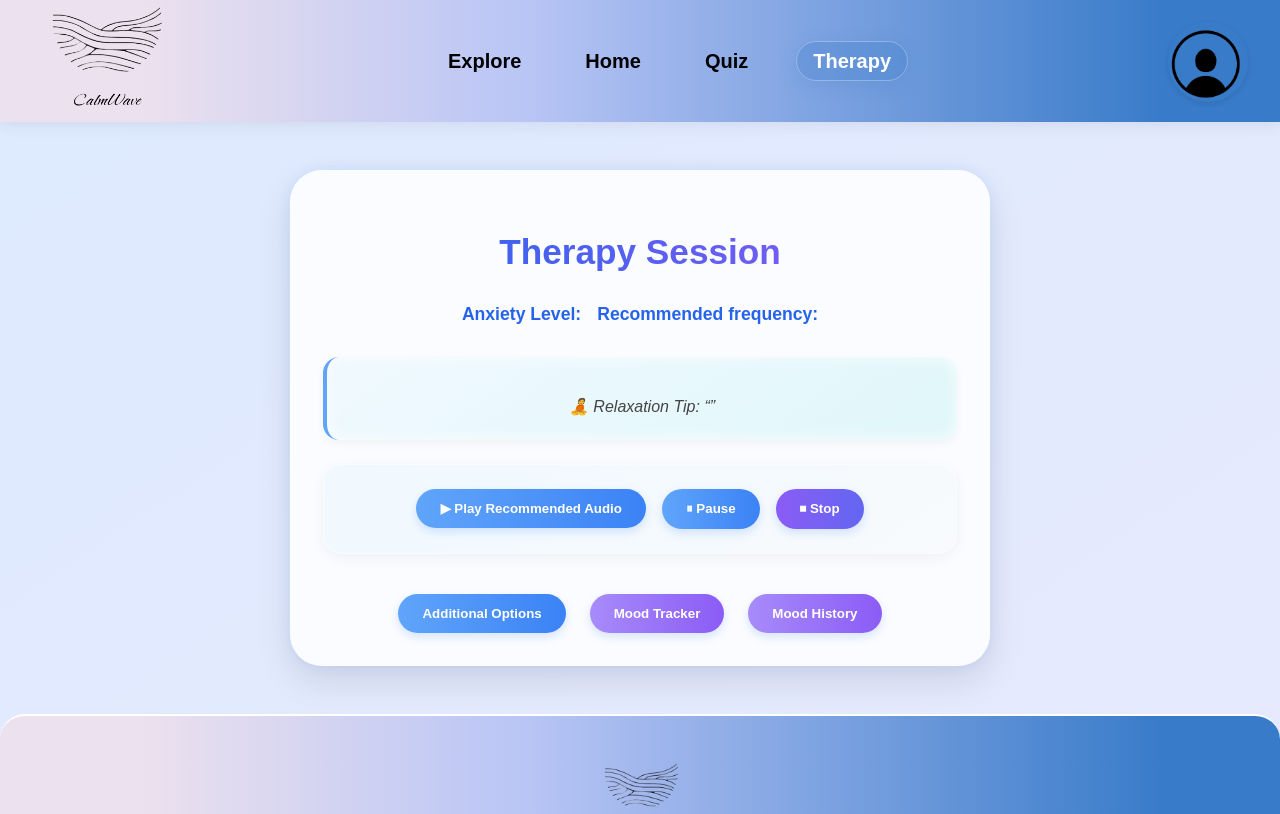
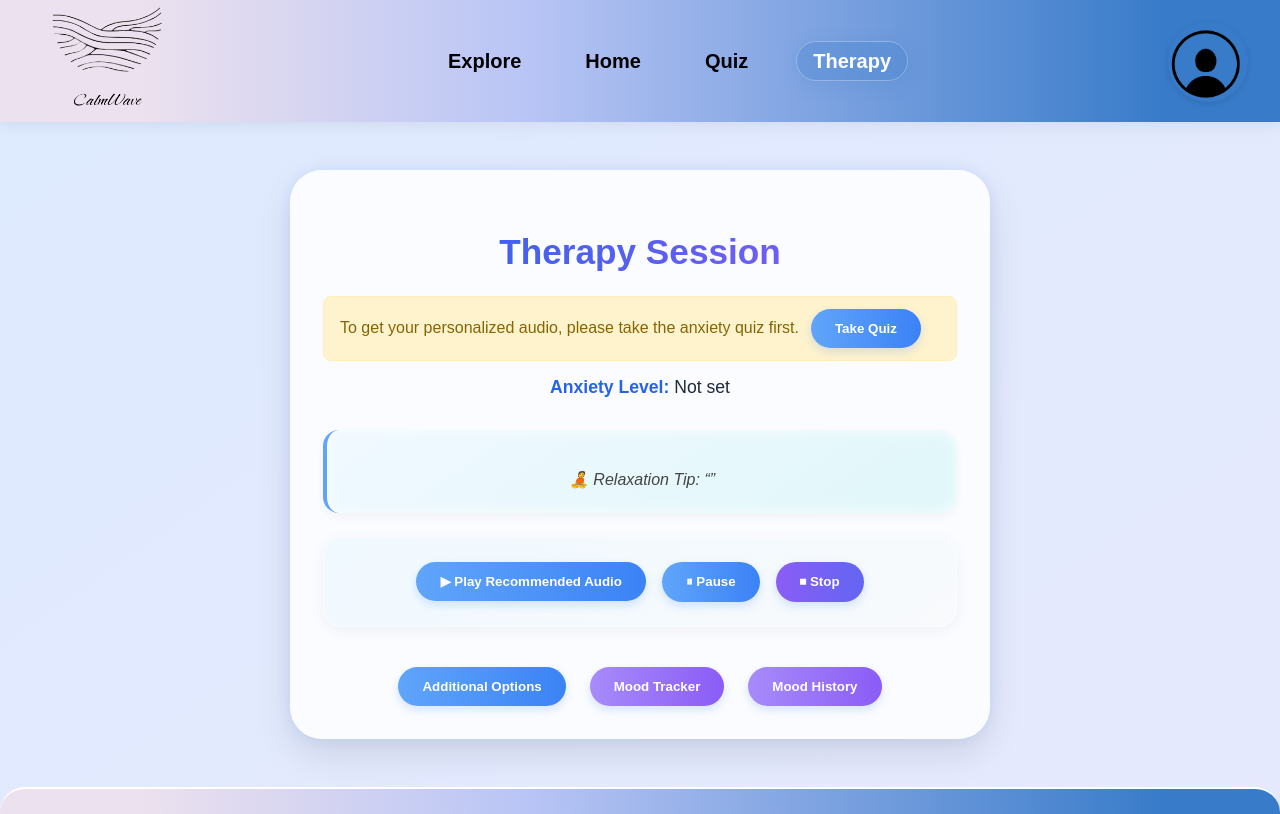
Before and after one commit to kalviumcommunity/S63_Priyanshi_Capstone_CalmWave, a React (Vite) app in the folder frontend/: page /therapy in a window 1280 px wide. Shown: the top 814 px of the page. Built offline with nearby package versions, Linux system fonts and the light colour scheme.

Commit message:
login removed

```diff
--- a/frontend/src/pages/ExplorePage.jsx
+++ b/frontend/src/pages/ExplorePage.jsx
@@ -24,7 +24,7 @@ function HomePage() {
             <p>
               Dive into a world of healing audio experiences — from deep alpha waves that relax your body, to custom binaural beats that promote focus and calm. Join thousands who have made CalmWave their daily ritual for wellness.
             </p>
-            <button className="get-started-btn" onClick={() => navigate('/login')}>
+            <button className="get-started-btn" onClick={() => navigate('/quiz')}>
               Get Started
             </button>
           </div>
--- a/frontend/src/pages/QuizPage.jsx
+++ b/frontend/src/pages/QuizPage.jsx
@@ -77,10 +77,6 @@ const QuizPage = () => {
       setError(null);
 
       const token = localStorage.getItem('token');
-      if (!token) {
-        navigate('/login', { state: { message: 'Please log in to save your quiz results' } });
-        return;
-      }
 
       // Create quiz result data
       const quizData = {
@@ -89,13 +85,20 @@ const QuizPage = () => {
         date: new Date()
       };
 
-      // Send data to backend
+      if (!token) {
+        // Save locally if not logged in
+        const existing = JSON.parse(localStorage.getItem('quizResults') || '[]');
+        existing.push(quizData);
+        localStorage.setItem('quizResults', JSON.stringify(existing));
+      } else {
+        // Send data to backend if logged in
         await axios.post(`${import.meta.env.VITE_BACKEND_URL}/api/quizresults`, quizData, {
           headers: {
             'Content-Type': 'application/json',
             'Authorization': `Bearer ${token}`
           }
         });
+      }
 
       console.log('Quiz result saved successfully');
 
--- a/frontend/src/pages/TherapyPage.jsx
+++ b/frontend/src/pages/TherapyPage.jsx
@@ -118,23 +118,23 @@ const TherapyPage = () => {
 
     try {
       const token = localStorage.getItem('token');
+
       if (!token) {
-        setHistoryError('Please log in to view your mood history');
-        setIsLoadingHistory(false);
-        return;
-      }
-
+        // Load from local storage for anonymous users
+        const localMoods = JSON.parse(localStorage.getItem('moodLogs') || '[]');
+        const sortedMoods = localMoods.sort((a, b) => new Date(b.date) - new Date(a.date));
+        setMoodHistory(sortedMoods);
+      } else {
         const userId = JSON.parse(atob(token.split('.')[1])).id;
-
         const response = await axios.get(`http://localhost:8000/api/moodlogs/user/${userId}`, {
           headers: {
             'Authorization': `Bearer ${token}`
           }
         });
-
         // Sort mood logs by date (newest first)
         const sortedMoods = response.data.sort((a, b) => new Date(b.date) - new Date(a.date));
         setMoodHistory(sortedMoods);
+      }
 
     } catch (err) {
       console.error('Error fetching mood history:', err);
@@ -153,27 +153,30 @@ const TherapyPage = () => {
 
     try {
       const token = localStorage.getItem('token');
-      if (!token) {
-        navigate('/login', { state: { message: 'Please log in to track your mood' } });
-        return;
-      }
 
-      // Create mood log data - no need to include userId, the backend will get it from the token
+      // Create mood log data
       const moodData = {
         mood: currentMood,
         note: moodNote,
         date: new Date()
       };
 
-      // Send data to backend
+      if (!token) {
+        // Save locally if not logged in
+        const existing = JSON.parse(localStorage.getItem('moodLogs') || '[]');
+        existing.push(moodData);
+        localStorage.setItem('moodLogs', JSON.stringify(existing));
+      } else {
+        // Send to backend if logged in
         const response = await axios.post('http://localhost:8000/api/moodlogs', moodData, {
           headers: {
             'Content-Type': 'application/json',
             'Authorization': `Bearer ${token}`
           }
         });
+        console.log('Mood log saved:', response.data);
+      }
 
-      console.log('Mood log saved:', response.data);
       setSuccessMessage('Your mood has been recorded!');
 
       // Just show success message without auto-redirecting
@@ -195,12 +198,6 @@ const TherapyPage = () => {
 
     try {
       const token = localStorage.getItem('token');
-      if (!token) {
-        console.error('No token found, cannot save session');
-        return;
-      }
-
-      console.log('Token found, preparing session data');
 
       const sessionData = {
         sessionType,
@@ -208,8 +205,13 @@ const TherapyPage = () => {
         duration // in seconds
       };
 
-      console.log('Session data prepared:', sessionData);
-
+      if (!token) {
+        // Save locally for anonymous users
+        const existing = JSON.parse(localStorage.getItem('soundSessions') || '[]');
+        existing.push({ ...sessionData, date: new Date() });
+        localStorage.setItem('soundSessions', JSON.stringify(existing));
+        console.log('Sound session saved locally (anonymous)');
+      } else {
         console.log('Sending request to /api/soundsessions');
         const response = await axios.post('http://localhost:8000/api/soundsessions', sessionData, {
           headers: {
@@ -217,8 +219,8 @@ const TherapyPage = () => {
             'Authorization': `Bearer ${token}`
           }
         });
-
         console.log('Sound session saved successfully:', response.data);
+      }
     } catch (err) {
       console.error('Error saving sound session:', err);
       if (err.response) {
@@ -260,9 +262,15 @@ const TherapyPage = () => {
 
     <div className="therapy-main animate-fadeIn">
       <h2 className="therapy-title">Therapy Session</h2>
+      {!state?.level && (
+        <div className="notice-banner" style={{background:'#fff3cd', border:'1px solid #ffeeba', color:'#856404', padding:'0.75rem 1rem', borderRadius:'8px', margin:'0.5rem 0'}}>
+          To get your personalized audio, please take the anxiety quiz first.
+          <button className="button" style={{marginLeft:'0.75rem'}} onClick={() => navigate('/quiz')}>Take Quiz</button>
+        </div>
+      )}
       <div className="therapy-info">
-        <p><strong>Anxiety Level:</strong> {state?.level}</p>
-        <p><strong>Recommended frequency:</strong> {recommendedFrequency[state?.level]}</p>
+        <p><strong>Anxiety Level:</strong> {state?.level || 'Not set'}</p>
+        {state?.level && <p><strong>Relax & Listen</strong> {recommendedFrequency[state?.level]}</p>}
       </div>
       <div className="therapy-message">
         <p>{message}</p>
```
Lines whose indentation alone changed are shown as unchanged.
